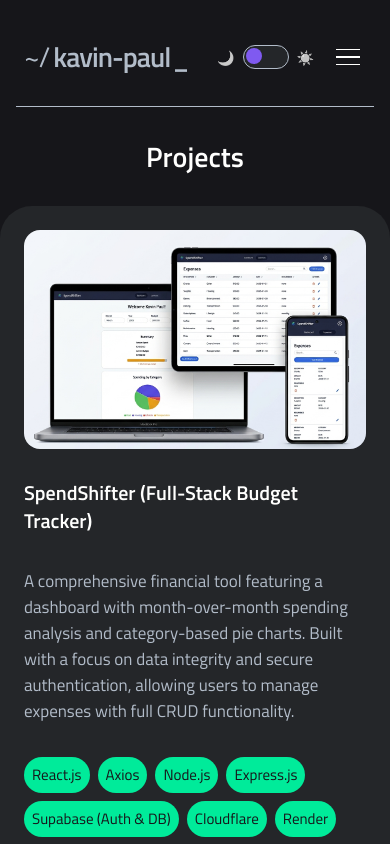
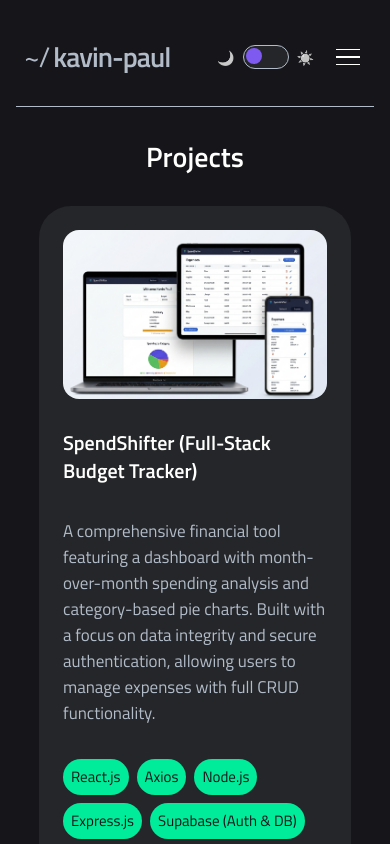
Before and after one commit to CodingKavin/MyPortfolio, a React (Vite) app: page /projects in a window 390 px wide. Shown: the top 844 px of the page. Built offline with nearby package versions, Linux system fonts and the light colour scheme.

Commit message:
bugfix same update for responsive width on projects page for mobile widths

```diff
--- a/src/pages/ProjectsPage/ProjectsPage.scss
+++ b/src/pages/ProjectsPage/ProjectsPage.scss
@@ -24,7 +24,11 @@
     gap: pxToRem(32);
     margin: pxToRem(8) pxToRem(16);
     max-width: pxToRem(1000);
-    width: 100%;
+    width: 80%;
+
+    @include tablet {
+      width: 100%;
+    }
   }
 }
 
```
